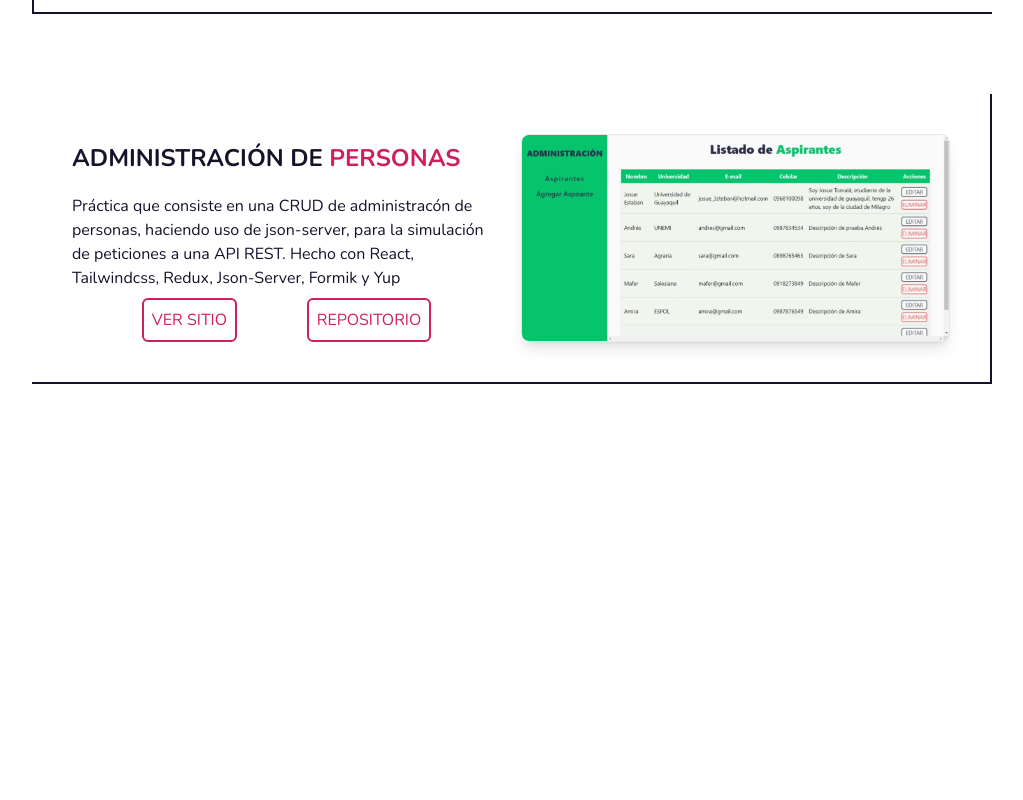
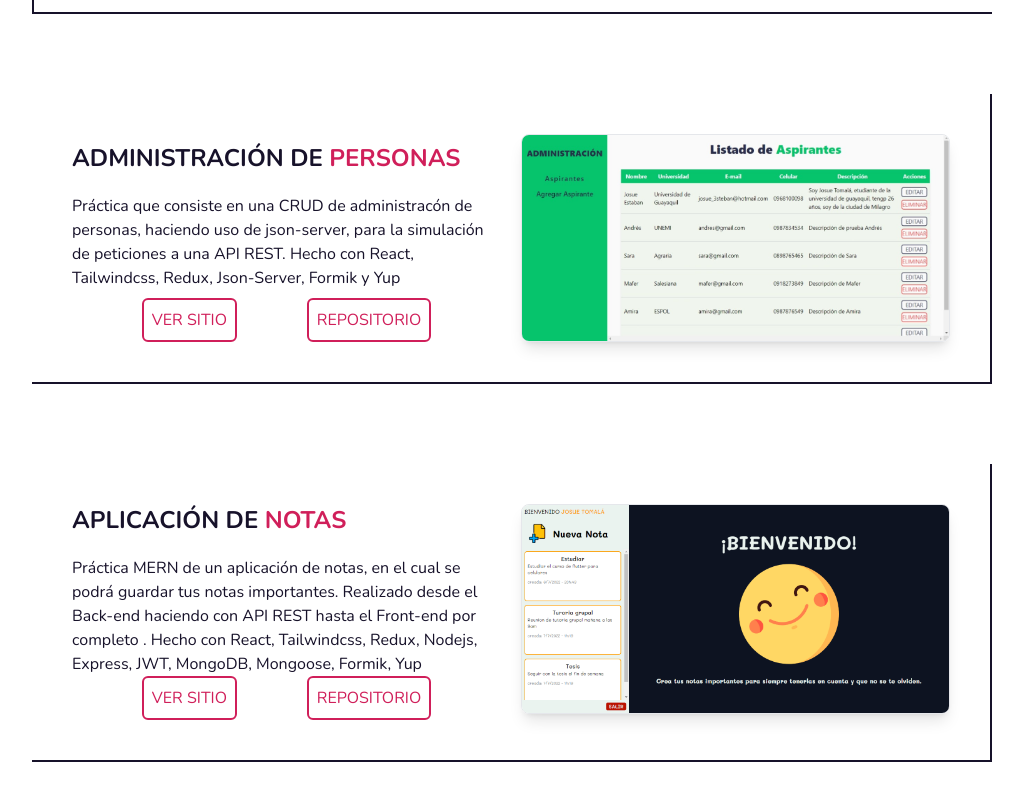
Before and after one commit to josu3steban/personal-portfolio, a React (Vite) app: page / in a window 1280 px wide. Shown: the part 3187-3987 px from the top of the page, without its empty margins (128-1151 px from the left). Before the commit the page ends 3651 px from the top, so only its background shows below. Built offline with nearby package versions, Linux system fonts and the light colour scheme.

Commit message:
agregada la practica de la aplicación de notas

```diff
--- a/src/components/Projects.jsx
+++ b/src/components/Projects.jsx
@@ -2,6 +2,7 @@ import ImgPaciente from '../assets/img/pract-pacientes.jpeg';
 import ImgControl from '../assets/img/pract-control.jpeg';
 import ImgCripto from '../assets/img/pract-cripto.jpeg';
 import ImgAdmin from '../assets/img/pract-admin.jpeg';
+import ImgNotes from '../assets/img/notas.png';
 
 export const Projects = () => {
   return (
@@ -86,8 +87,8 @@ export const Projects = () => {
                     </div>
 
                     <div className="sm:justify-between sm:mt-5 sm:text-sm  flex justify-evenly">
-                        <a className='uppercase block p-2 text-[#D01F5A] border-2 border-[#D01F5A] rounded-md hover:text-white hover:bg-[#D01F5A] transition-all ' href="https://practica-crypto.netlify.app/" target="_blank">ver sitio</a>
-                        <a className='uppercase block p-2 text-[#D01F5A] border-2 border-[#D01F5A] rounded-md hover:text-white hover:bg-[#D01F5A] transition-all' href="https://github.com/josu3steban/practica-cripto" target="_blank">repositorio</a>
+                        <a className='uppercase block p-2 text-[#D01F5A] border-2 border-[#D01F5A] rounded-md hover:text-white hover:bg-[#D01F5A] transition-all ' href="https://practica-notas.netlify.app/" target="_blank">ver sitio</a>
+                        <a className='uppercase block p-2 text-[#D01F5A] border-2 border-[#D01F5A] rounded-md hover:text-white hover:bg-[#D01F5A] transition-all' href="https://github.com/josu3steban/practica-notas" target="_blank">repositorio</a>
                     </div>
                 </div>
 
@@ -121,6 +122,29 @@ export const Projects = () => {
                     </div>
                 </div>
 
+            </article>
+
+            <article className='sm:flex-col-reverse sm:w-full sm:gap-3 sm:p-3  mt-20 w-3/4 flex gap-5 p-10 border-[#17122A] border-r-2 border-b-2'>
+
+                <div className="sm:w-full  flex flex-col w-1/2 text-[#17122A]">
+                    <div className="sm:grow-0  grow flex flex-col justify-center">
+                        <h2 className='sm:hidden  mb-5 uppercase text-2xl font-bold'>aplicación de <span className='text-[#D01F5A]'>notas</span></h2>
+                        <p>Práctica MERN de un aplicación de notas, en el cual se podrá guardar tus notas importantes. Realizado desde el Back-end haciendo con API REST hasta el Front-end por completo . Hecho con React, Tailwindcss, Redux, Nodejs, Express, JWT, MongoDB, Mongoose, Formik, Yup</p>
+                    </div>
+
+                    <div className="sm:justify-between sm:mt-5 sm:text-sm  flex justify-evenly">
+                        <a className='uppercase block p-2 text-[#D01F5A] border-2 border-[#D01F5A] rounded-md hover:text-white hover:bg-[#D01F5A] transition-all ' href="https://practica-aspirante.netlify.app/" target="_blank">ver sitio</a>
+                        <a className='uppercase block p-2 text-[#D01F5A] border-2 border-[#D01F5A] rounded-md hover:text-white hover:bg-[#D01F5A] transition-all' href="https://github.com/josu3steban/practica-admin-aspirantes" target="_blank">repositorio</a>
+                    </div>
+                </div>
+
+                <div className="sm:w-full  w-1/2">
+                    <h2 className='sm:text-lg sm:text-center  mb-5 uppercase text-2xl font-bold md:hidden'>aplicación de <span className='text-[#D01F5A]'>notas</span></h2>
+                    <div className="rounded-lg overflow-hidden shadow-lg border">
+                        <img src={ ImgNotes } alt="captura de aplicación de notas" />
+                    </div>
+                </div>
+
 
 
             </article>
```
